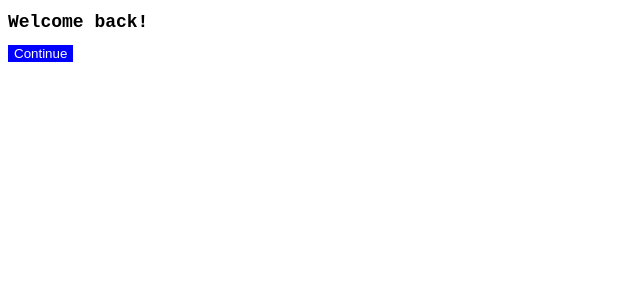
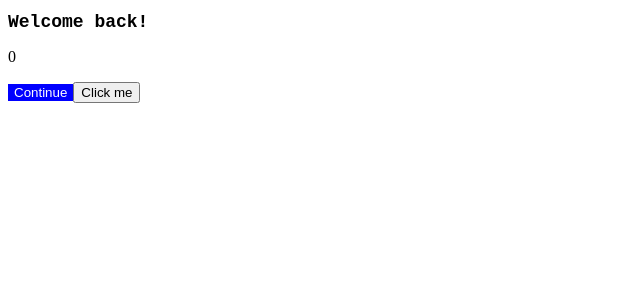
Before and after one commit to myhappyman/react_study, a React (Create React App) app in the folder react-for-beginners/: page / in a window 1280 px wide. Shown: the top 300 px of the page, without its empty margins (0-640 px from the left). Built offline with nearby package versions, Linux system fonts and the light colour scheme.

Commit message:
useEffect를 통해 페이지로드 후  한번만 동작하도록 설정을 할 수 있다.

```diff
--- a/package.json
+++ /dev/null
@@ -1,5 +0,0 @@
-{
-  "dependencies": {
-    "prop-types": "^15.8.1"
-  }
-}
--- a/react-for-beginners/src/App.js
+++ b/react-for-beginners/src/App.js
@@ -1,11 +1,21 @@
+import { useState, useEffect } from "react";
 import Button from "./Button";
 import styles from "./App.module.css";
 
 function App() {
+  const [counter, setCounter] = useState(0);
+  const onClick = ()=> setCounter(cur => cur + 1);
+  console.log("App called");
+  const iRunOnlyOnce = () => {
+    console.log("App i Run only once");
+  }
+  useEffect(iRunOnlyOnce, []);
   return (
     <div>
       <h1 className={styles.title}>Welcome back!</h1>
+      <p>{counter}</p>
       <Button text="Continue" />
+      <button onClick={onClick}>Click me</button>
     </div>
   );
 }
```
Also changed, not shown: react-for-beginners/notice.txt, 1 other file (tests, documents, lock files or other folders).
